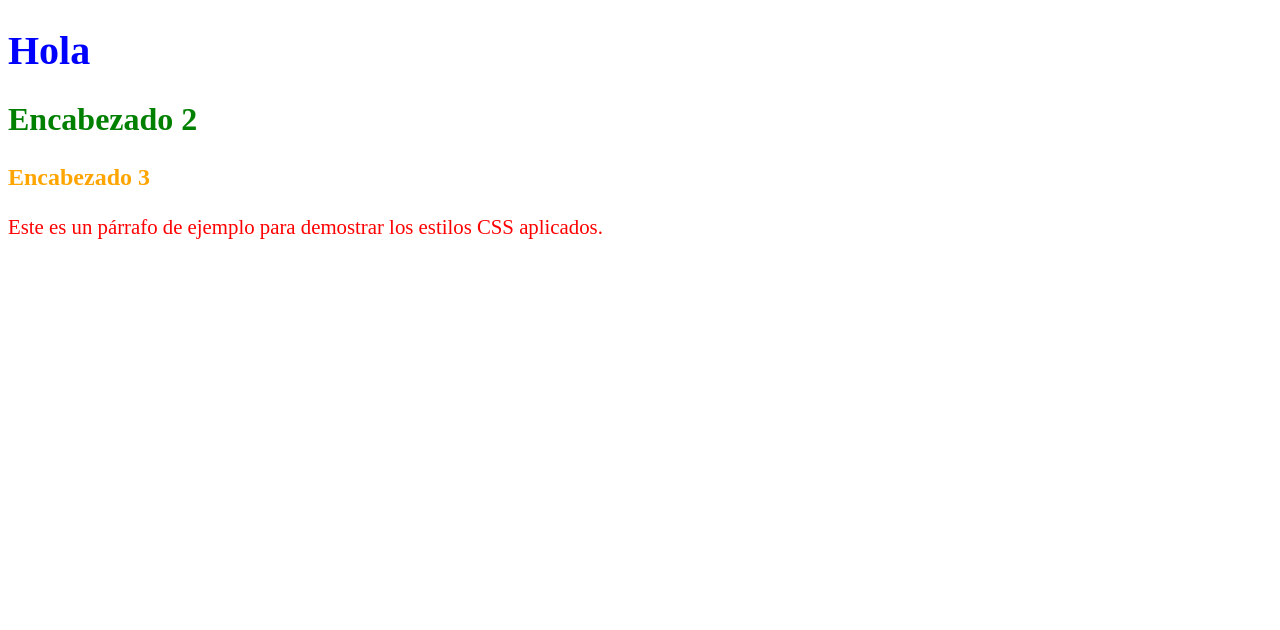
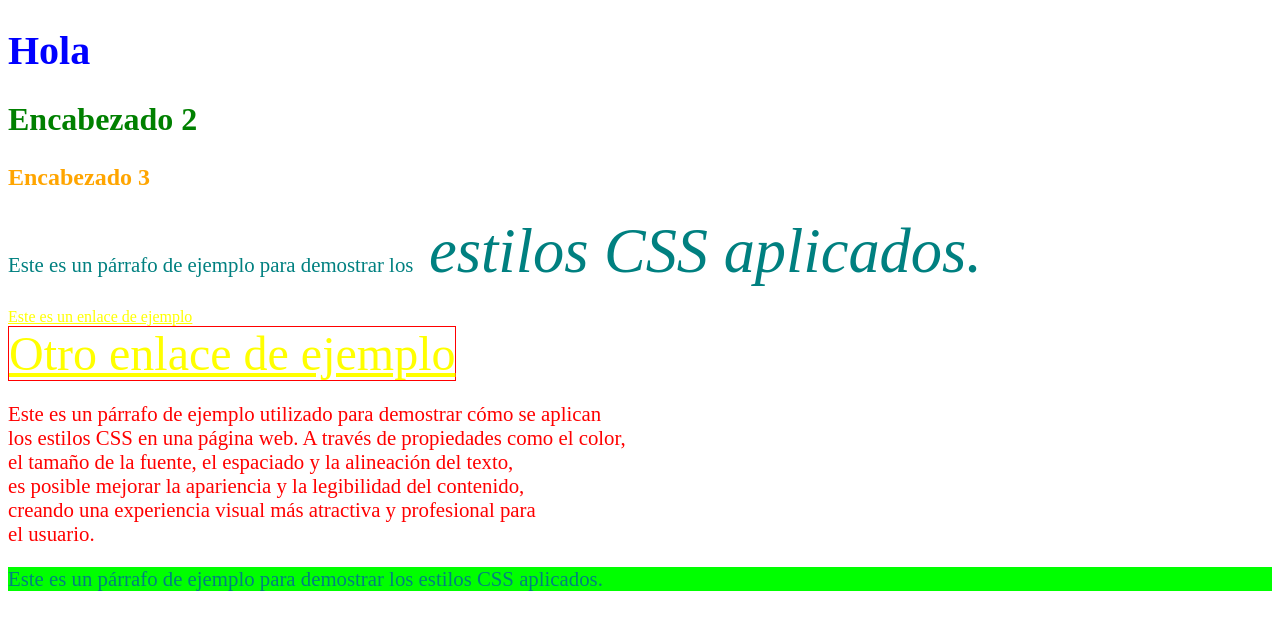
Before and after one commit to SirDiegoConquer/ProyectosHtml, a website built with webpack: page Proyectos_CSS/index.html in a window 1280 px wide. Built offline with nearby package versions, Linux system fonts and the light colour scheme.

Commit message:
ejemplos con css

```diff
--- a/Proyectos_CSS/css/Estilos.css
+++ b/Proyectos_CSS/css/Estilos.css
@@ -17,3 +17,31 @@ h3 {
     font-size: 1.5em;
     color: orange;
 }
+
+background {
+    background-color: purple;
+}
+
+.destacado {
+    color: yellow;
+}
+
+a {
+    color: pink;
+}
+
+.grande {
+    font-size: 3em;
+}
+
+.destacado.grande {
+    border: 1px solid red;
+}
+
+#comentario {
+    color: teal;
+}
+
+#comentario.destacado {
+    background-color: lime;
+}
--- a/Proyectos_CSS/index.html
+++ b/Proyectos_CSS/index.html
@@ -18,7 +18,26 @@
     <h3>Encabezado 3</h3>
   </section>
   <section>
+    <p id="comentario">
+      Este es un párrafo de ejemplo para demostrar los<em class="grande"> estilos CSS aplicados.</em>
+    </p>
+  </section>
+  <section>
+    <a href="#" class="destacado">Este es un enlace de ejemplo</a><br>
+    <a href="#" class="destacado grande">Otro enlace de ejemplo</a>
+  </section>
+  <section>
     <p>
+      Este es un párrafo de ejemplo utilizado para demostrar cómo se aplican<br>
+      los estilos CSS en una página web. A través de propiedades como el color,<br>
+      el tamaño de la fuente, el espaciado y la alineación del texto, <br>
+      es posible mejorar la apariencia y la legibilidad del contenido,<br>
+      creando una experiencia visual más atractiva y profesional para<br>
+      el usuario.
+    </p>
+  </section>
+  <section>
+    <p id="comentario" class="destacado">
       Este es un párrafo de ejemplo para demostrar los estilos CSS aplicados.
     </p>
   </section>
```
